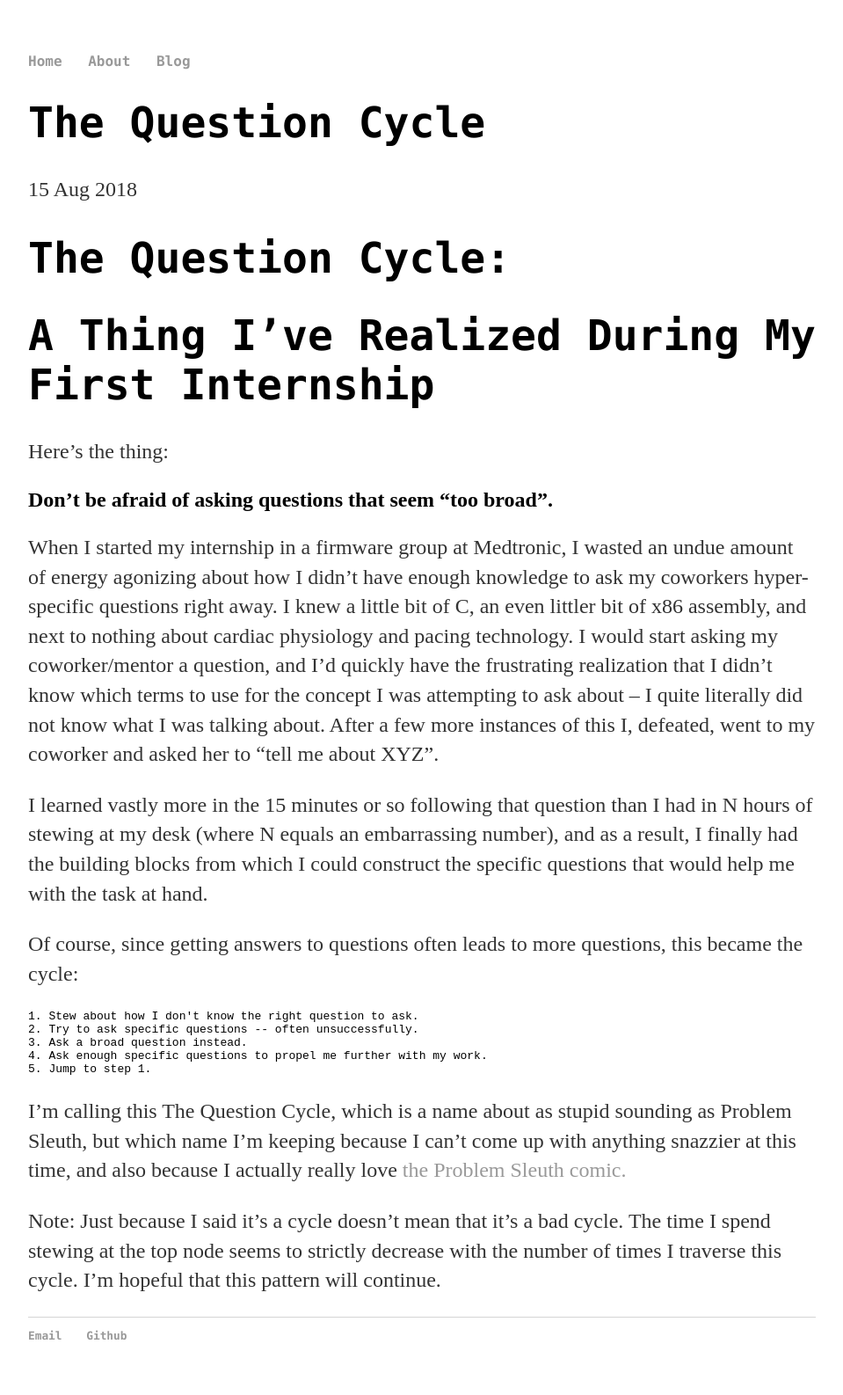
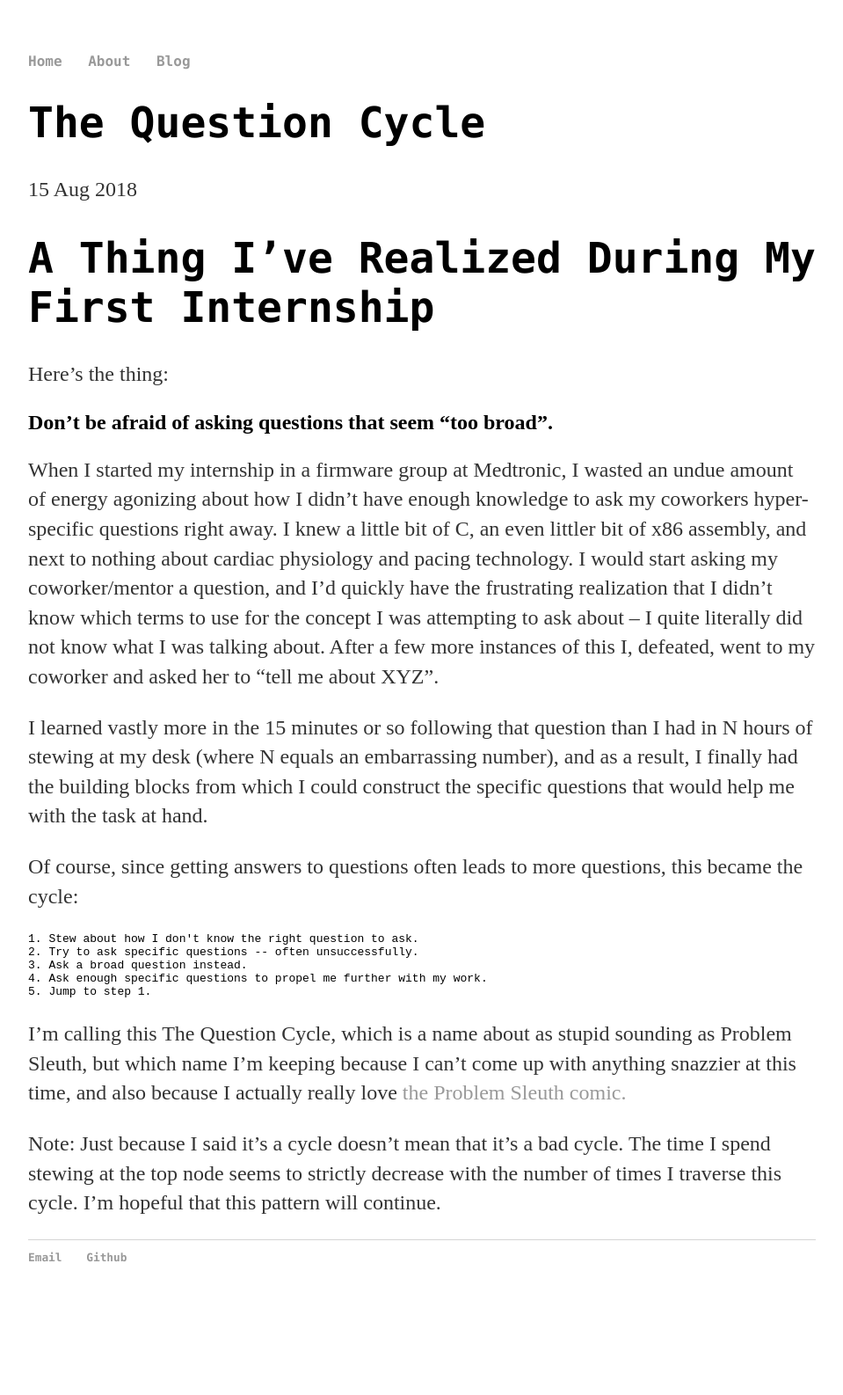
Before and after one commit to epsilonths/epsilonths.github.io, a Jekyll site: the page built from _posts/2018-08-15-the-question-cycle.md, in a window 1280 px wide. Shown: the whole page at 88% size, without its empty margins (160-1119 px from the left). Built offline with Jekyll 4.4.1, drawn with Linux system fonts in a browser that asks for light colours; our own code applies the rules of GitHub Pages for plain Markdown files; after the commit the page ends 1497 px from its top, so only the background shows below that.

Commit message:
removed unnecessary thing

```diff
--- a/_posts/2018-08-15-the-question-cycle.md
+++ b/_posts/2018-08-15-the-question-cycle.md
@@ -1,4 +1,3 @@
-# The Question Cycle:
 # A Thing I've Realized During My First Internship
 
 Here's the thing:
```
